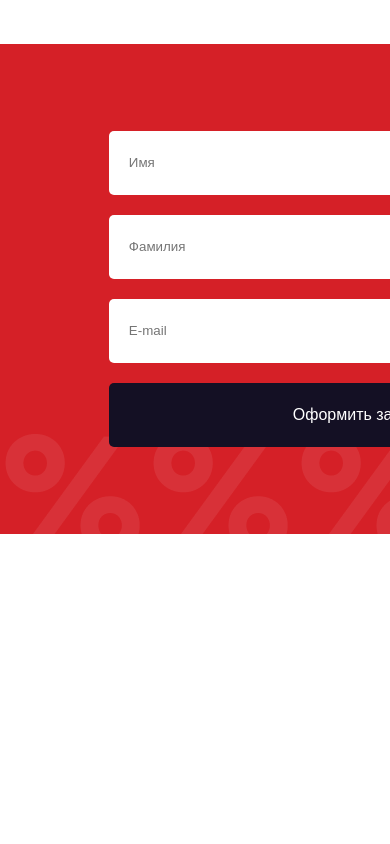
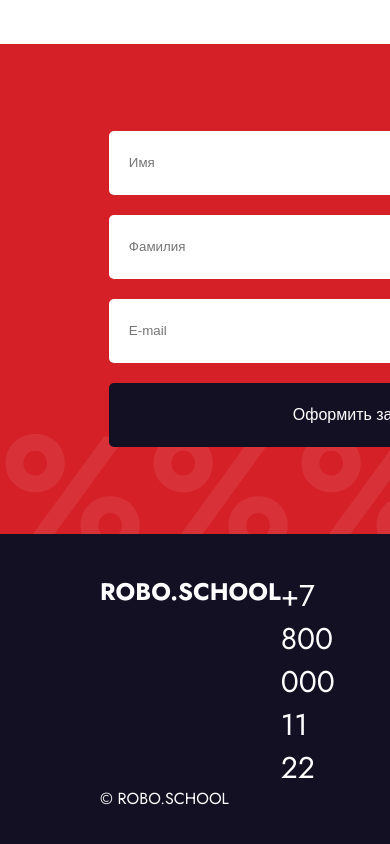
Before and after one commit to sharrrky-ru/sharrrky-ru.github.io, a website: page index.html in a window 390 px wide. Shown: the part 5568-6412 px from the top of the page. Before the commit the page ends 6102 px from the top, so only its background shows below. Drawn offline with Linux system fonts and the light colour scheme.

Commit message:
penultimate update

```diff
--- a/backend/index.js
+++ b/backend/index.js
@@ -17,7 +17,7 @@ const server = createServer((request, response) => {
     }
 
     let content = "Имя: "+query.firstname+"\nФамилия: "+query.lastname+"\nТелефон: "+query.tel+"\nE-mail: "+query.email+"\n";
-
+    console.log(content);
     fs.writeFile('./users-database.txt', content, err => {
         if (err) {
             response.end("Произша ошибка. Проверьте логи.");
--- a/index.html
+++ b/index.html
@@ -4,7 +4,7 @@
     <meta charset="UTF-8" />
     <meta name="viewport" content="width=device-width, initial-scale=1.0" />
     <meta http-equiv="X-UA-Compatible" content="ie=edge" />
-    <title>HTML + CSS</title>
+    <title>ROBO.SCHOOL</title>
     <link rel="stylesheet" href="styles.css" />
     <link rel="preconnect" href="https://fonts.googleapis.com" />
     <link rel="preconnect" href="https://fonts.gstatic.com" crossorigin />
@@ -12,6 +12,7 @@
       href="https://fonts.googleapis.com/css2?family=Jost:ital,wght@0,100..900;1,100..900&display=swap"
       rel="stylesheet"
     />
+    <link rel="website icon"  type="png" href="imges/websiteicon.png">
   </head>
   <body>
     <div id="modal">
@@ -208,9 +209,13 @@
       </div>
       </div>
     </section>
-    <footer>
+    <footer id="footer">
       <div class="wrapper">
-
+        <div class="footer__info">
+        <h2 class="footer__h2">ROBO.SCHOOL</h2>
+        <a class="header__tel" href="tel:+78000001122">+7 800 000 11 22</a>
+        </div>
+       <p class="footer__p">© ROBO.SCHOOL</p>
       </div>
     </footer>
     <script src="./app.js"></script>
--- a/styles.css
+++ b/styles.css
@@ -101,10 +101,6 @@ body::-webkit-scrollbar {
   text-decoration: none;
   font-size: 30px;
   padding-right: 100px;
-}
-.header__tel:hover {
-  cursor: pointer;
-  color: aqua;
 }
 .menu ul {
   display: flex;
@@ -380,10 +376,23 @@ body::-webkit-scrollbar {
   flex-direction: column;
   gap: 20px;
 }
-
-
-
-
+#footer {
+  background-color: #141024;
+  padding: 40px 100px 40px;
+}
+.footer__info {
+  display: flex;
+  justify-content: space-between;
+}
+.footer__h2 {
+  color: #fff;
+}
+.footer__p {
+  color: #fff;
+  font-size: 16px;
+  font-weight: 5px;
+  line-height: 20px;
+}
 
 @media (max-width: 1050px) {
   .wrapper {
@@ -453,6 +462,14 @@ body::-webkit-scrollbar {
   #third-section h2 {
     text-align: center;
   }
+  #sixth-section {
+    display: flex;
+    flex-direction: column;
+  }
+  #footer {
+    display: flex;
+    flex-direction: column;
+  }
 }
 @media (max-width: 500px) {
   .info__header {
```
Also changed, not shown: imges/websiteicon.png (added).
